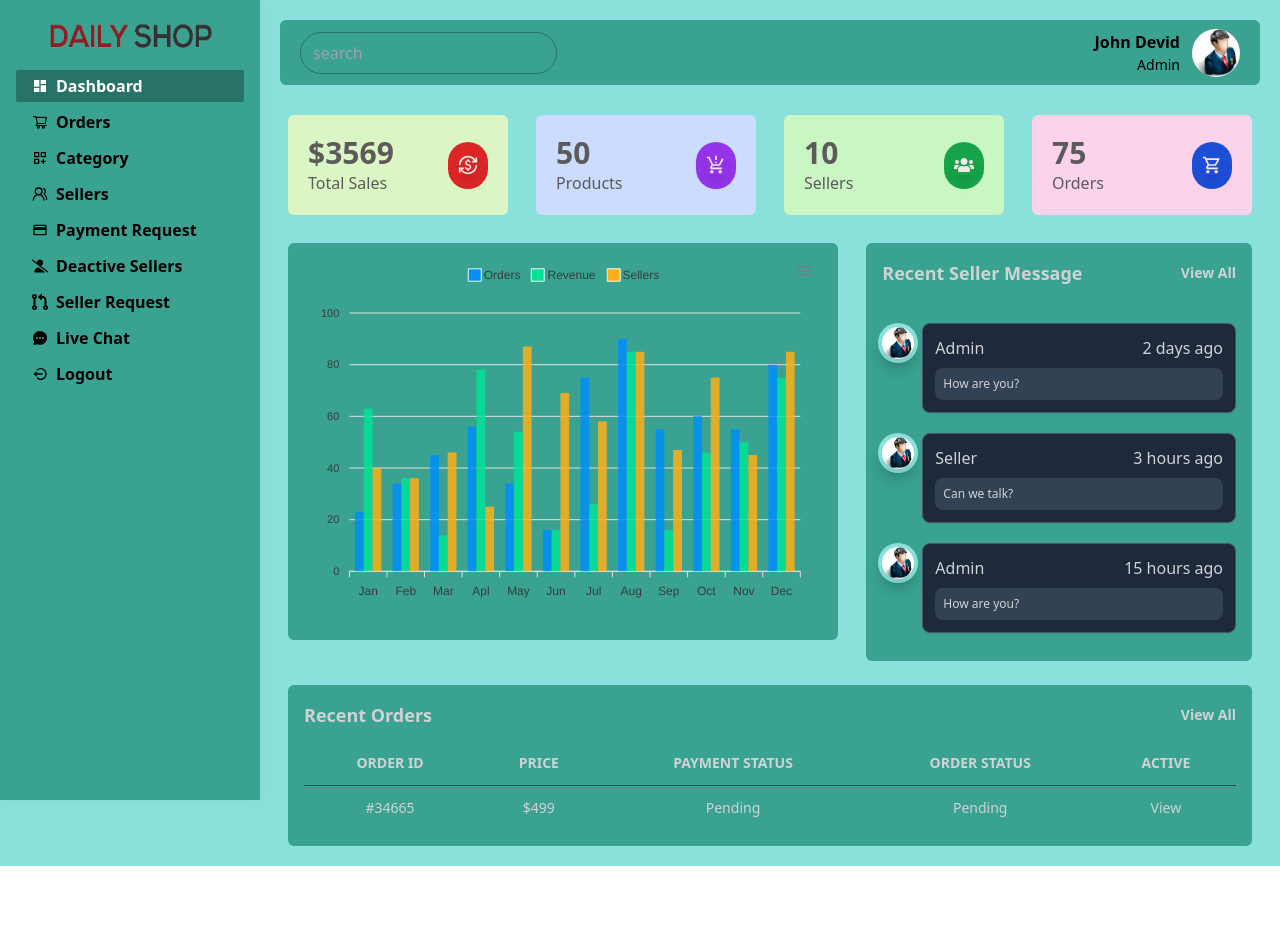
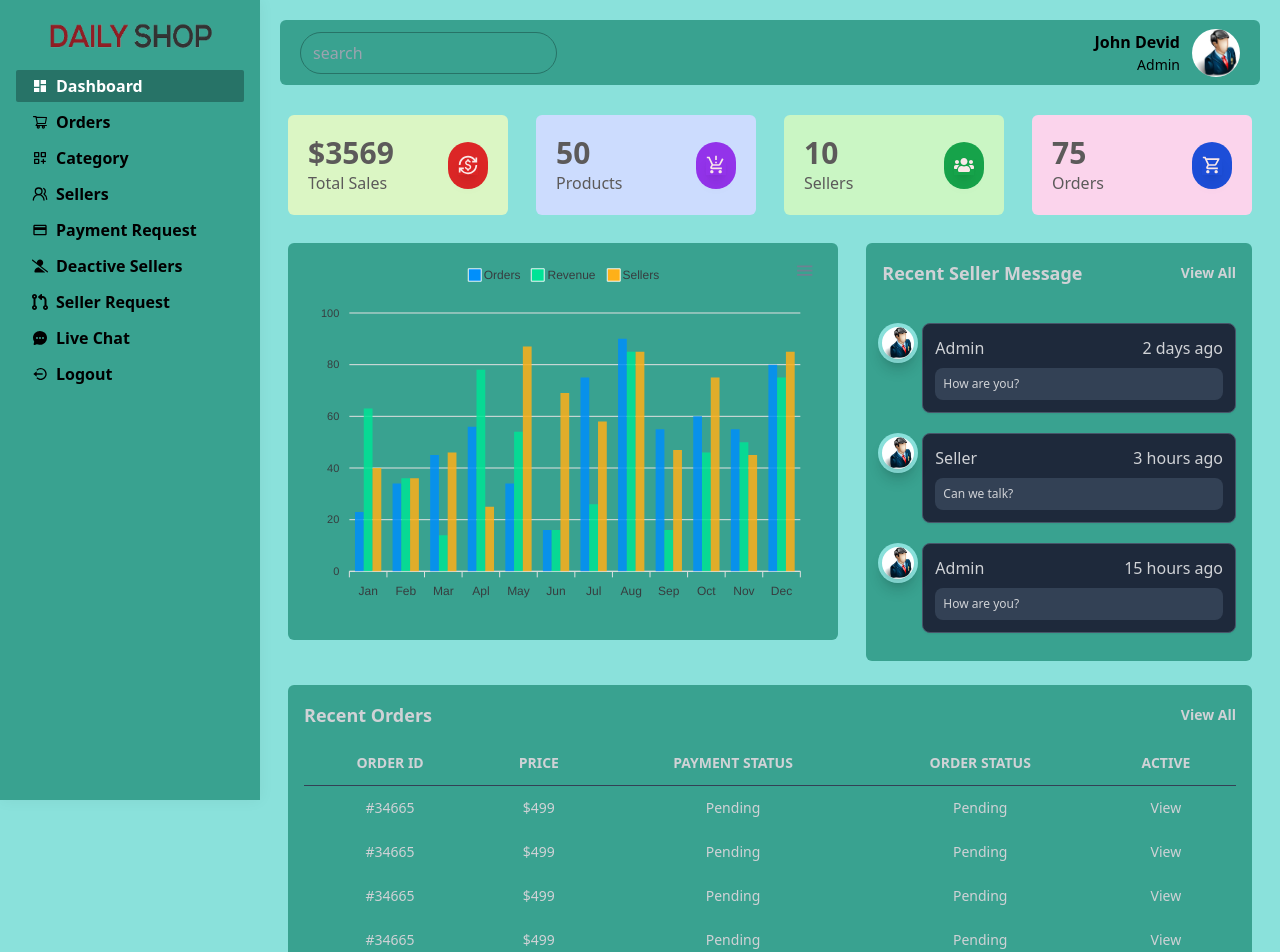
Before and after one commit to Atik2788/e-commerce-project-dashboard, a React (Create React App) app: page /admin/dashboard in a window 1280 px wide. Shown: the top 952 px of the page. Before the commit the page ends 866 px from the top, so only its background shows below. Built offline with nearby package versions, Linux system fonts and the light colour scheme.

Commit message:
complete admin dashboard class 18

```diff
--- a/src/views/admin/AdminDashboardTable.jsx
+++ b/src/views/admin/AdminDashboardTable.jsx
@@ -22,13 +22,17 @@ const AdminDashboardTable = () => {
           </thead>
 
           <tbody>
+          {
+                [1, 2, 3, 4, 5].map((d, i) =>
                 <tr>
                     <td scope="row" className="py-3 px-4 font-medium whitespace-nowrap ">#34665</td>
                     <td scope="row" className="py-3 px-4 font-medium whitespace-nowrap ">$499</td>
                     <td scope="row" className="py-3 px-4 font-medium whitespace-nowrap ">Pending</td>
                     <td scope="row" className="py-3 px-4 font-medium whitespace-nowrap ">Pending</td>
-                <td scope="row" className="py-3 px-4 font-medium whitespace-nowrap ">View</td>
+                    <td scope="row" className="py-3 px-4 font-medium whitespace-nowrap "><Link>View</Link></td>
                 </tr>
+                )}
+
           </tbody>
         </table>
       </div>
```
Lines whose indentation alone changed are shown as unchanged.
